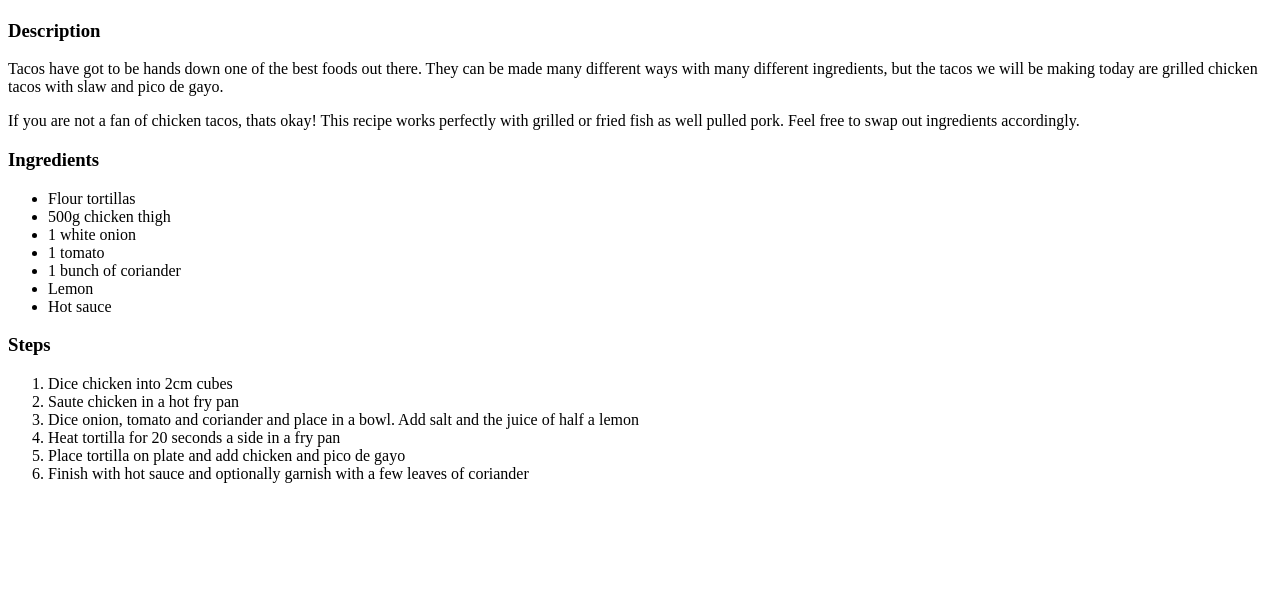
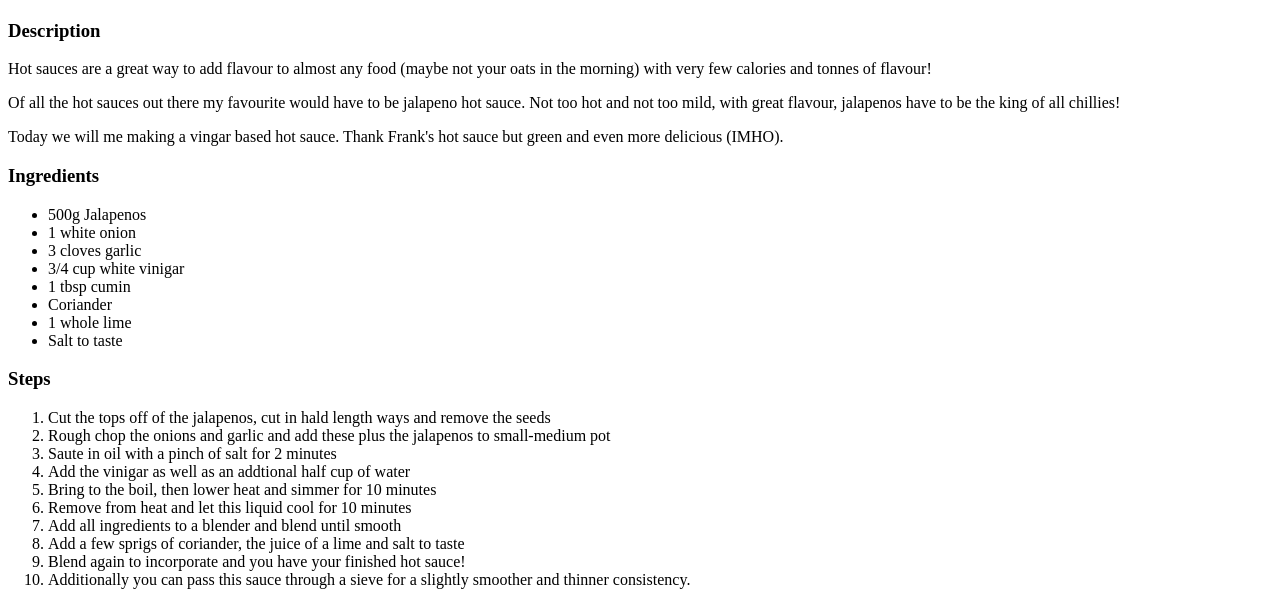
Before and after one commit to mitchwardweb/odin-recipes, a plain HTML site: page recipes/jalapeno-hot-sauce.html in a window 1280 px wide. Shown: the part 383-988 px from the top of the page. Before the commit the page ends 882 px from the top, so only its background shows below. Drawn offline with Linux system fonts and the light colour scheme.

Commit message:
Add content to the jalapeno recipe

```diff
--- a/recipes/jalapeno-hot-sauce.html
+++ b/recipes/jalapeno-hot-sauce.html
@@ -8,33 +8,41 @@
 </head>
 <body>
     <h1>Tacos baby!</h1>
-    <img src="https://s23209.pcdn.co/wp-content/uploads/2019/08/Easy-Chicken-TacosIMG_9892.jpg" alt="tacos">
+    <img src="https://www.mexicanplease.com/wp-content/uploads/2020/05/Jalapeno-Hot-Sauce-7.jpg" alt="tacos">
     <h3>Description</h3>
-    <p>Tacos have got to be hands down one of the best foods out there. They can be made many different ways with
-        many different ingredients, but the tacos we will be making today are grilled chicken tacos with slaw and
-        pico de gayo.
+    <p>Hot sauces are a great way to add flavour to almost any food (maybe not your oats in the
+        morning) with very few calories and tonnes of flavour!
     </p>
-    <p>If you are not a fan of chicken tacos, thats okay! This recipe works perfectly with grilled or fried fish
-        as well pulled pork. Feel free to swap out ingredients accordingly.
+    <p>Of all the hot sauces out there my favourite would have to be jalapeno hot sauce. Not too hot
+        and not too mild, with great flavour, jalapenos have to be the king of all chillies!
     </p>
+    <p>Today we will me making a vingar based hot sauce. Thank Frank's hot sauce but green and even
+        more delicious (IMHO).</p>
     <h3>Ingredients</h3>
     <ul>
-        <li>Flour tortillas</li>
-        <li>500g chicken thigh</li>
+        <li>500g Jalapenos</li>
         <li>1 white onion</li>
-        <li>1 tomato</li>
-        <li>1 bunch of coriander</li>
-        <li>Lemon</li>
-        <li>Hot sauce</li>
+        <li>3 cloves garlic</li>
+        <li>3/4 cup white vinigar</li>
+        <li>1 tbsp cumin</li>
+        <li>Coriander</li>
+        <li>1 whole lime</li>
+        <li>Salt to taste</li>
     </ul>
     <h3>Steps</h3>
     <ol>
-        <li>Dice chicken into 2cm cubes</li>
-        <li>Saute chicken in a hot fry pan</li>
-        <li>Dice onion, tomato and coriander and place in a bowl. Add salt and the juice of half a lemon </li>
-        <li>Heat tortilla for 20 seconds a side in a fry pan</li>
-        <li>Place tortilla on plate and add chicken and pico de gayo</li>
-        <li>Finish with hot sauce and optionally garnish with a few leaves of coriander</li>
+        <li>Cut the tops off of the jalapenos, cut in hald length ways and remove the seeds</li>
+        <li>Rough chop the onions and garlic and add these plus the jalapenos to small-medium pot</li>
+        <li>Saute in oil with a pinch of salt for 2 minutes</li>
+        <li>Add the vinigar as well as an addtional half cup of water</li>
+        <li>Bring to the boil, then lower heat and simmer for 10 minutes</li>
+        <li>Remove from heat and let this liquid cool for 10 minutes</li>
+        <li>Add all ingredients to a blender and blend until smooth</li>
+        <li>Add a few sprigs of coriander, the juice of a lime and salt to taste</li>
+        <li>Blend again to incorporate and you have your finished hot sauce!</li>
+        <li>Additionally you can pass this sauce through a sieve for a slightly
+            smoother and thinner consistency.
+        </li>
     </ol>
 </body>
 </html>
```
